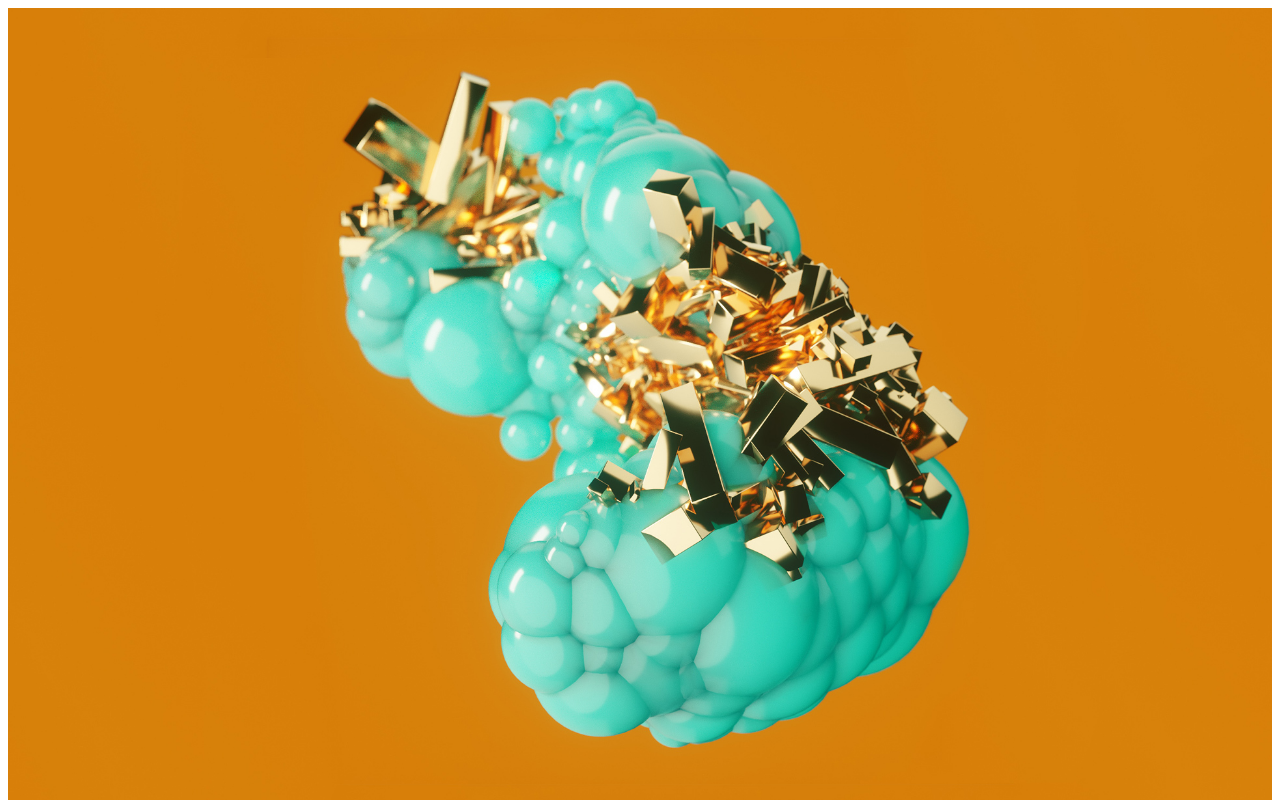
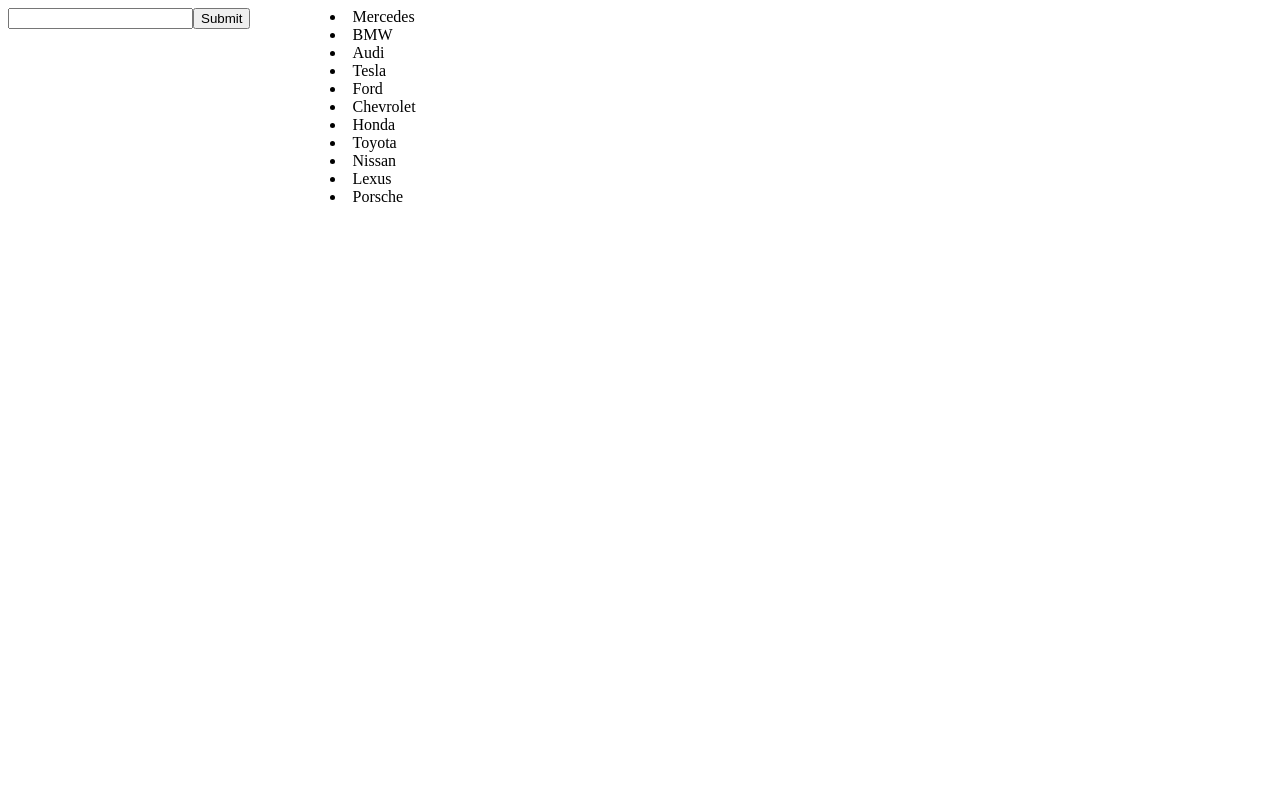
Before and after one commit to VadimVasilcovan/REACT.EX, a React (Vite) app in the folder React-EX/: page / in a window 1280 px wide. Shown: the top 800 px of the page. Built offline with nearby package versions, Linux system fonts and the light colour scheme.

Commit message:
Filter exercise
>Creating a simply filter exercise
>Improving
-Parallax
-Work with array
-Filter method
-Sort method

```diff
--- a/React-EX/src/App.jsx
+++ b/React-EX/src/App.jsx
@@ -1,10 +1,12 @@
 import React from "react";
 import Parallax from "./Parallax-ex/Parralax";
+import List from "./Render_Lists/renderLists";
+import FilterFun from "./filter_ex/filter";
 
 const App = () => {
 
   return(
-    <Parallax/>
+    <FilterFun/>
 
   )
 }
--- /dev/null
+++ b/React-EX/src/Render_Lists/renderLists.jsx
@@ -0,0 +1,38 @@
+import React from "react";
+
+const List = () => {
+
+    const fruits =[
+        {id:1, name:'apple', calories:95},
+        {id: 2, name: 'banana', calories: 105},
+        {id: 4, name: 'strawberry', calories: 4},
+        {id: 5, name: 'grapes', calories: 62},
+        {id: 6, name: 'mango', calories: 201},
+        {id: 3, name: 'orange', calories: 62}
+    ];
+
+    //SORT METHODS, ALPHABETICAL AND NUMERICAL//
+
+    //fruits.sort((a, b) => a.name.localeCompare(b.name));// ALPHABETICAL
+     //fruits.sort((a, b) => b.name.localeCompare(a.name));// REVERSE ALPHABETICAL
+     //fruits.sort((a, b) => a.calories - b.calories) // NUMERIC ORDER
+     //fruits.sort((a, b) => b.calories - a.calories)// REVERSE NUMERIC ORDER
+
+    //FILTER METHODS//
+
+    const FilterMethod = fruits.filter(fruit => fruit.calories >200);
+
+    const ListOfFruits = FilterMethod.map(FilterMethod => (
+        <li key={FilterMethod.id}>
+            {FilterMethod.name} : &nbsp; {FilterMethod.calories}
+        </li>
+    ))
+    return (
+        <ol>
+            {ListOfFruits}
+        </ol>
+
+    )
+}
+
+export default List
--- /dev/null
+++ b/React-EX/src/filter_ex/filter.css
@@ -0,0 +1,8 @@
+.main-div{
+    display: flex;
+    align-items: row;
+}
+
+.input-field{
+    margin-right: 5rem;
+}
--- /dev/null
+++ b/React-EX/src/filter_ex/filter.jsx
@@ -0,0 +1,50 @@
+import { useState } from "react";
+import './filter.css'
+
+const FilterFun = () => {
+const [value, setValue] =useState('');
+const [selectValue, setSelectedValue]=useState(null);
+
+   const carsBrands = [
+    { id: 1, manufacturer: 'Mercedes', HP: 300 },
+    { id: 2, manufacturer: 'BMW', HP: 320 },
+    { id: 3, manufacturer: 'Audi', HP: 310 },
+    { id: 4, manufacturer: 'Tesla', HP: 670 },
+    { id: 5, manufacturer: 'Ford', HP: 290 },
+    { id: 6, manufacturer: 'Chevrolet', HP: 275 },
+    { id: 7, manufacturer: 'Honda', HP: 200 },
+    { id: 8, manufacturer: 'Toyota', HP: 205 },
+    { id: 9, manufacturer: 'Nissan', HP: 210 },
+    { id: 10, manufacturer: 'Lexus', HP: 308 },
+    { id: 11, manufacturer: 'Porsche', HP: 420 }
+];
+
+const WriteValueFun = (event) =>{
+    setValue(event.target.value);
+}
+
+const handleValue = () => {
+    setSelectedValue((value))
+}
+
+const filterMethod = carsBrands.filter(carsBrand => carsBrand.HP > selectValue)
+
+const Listofcar = filterMethod.map((carsBrand) =>
+    <li key={carsBrand.id}>{carsBrand.manufacturer}</li>
+)
+    return (<div className="main-div">
+        <div className="input-field">
+            <input
+
+            value={value}
+            onChange={WriteValueFun}
+            />
+            <button onClick={handleValue} >Submit</button>
+        </div>
+        <div>{Listofcar}</div>
+    </div>)
+
+
+}
+
+export default FilterFun;
```
Also changed, not shown: React-EX/src/Parallax-ex/Parralax.jsx (line endings or trailing spaces).
